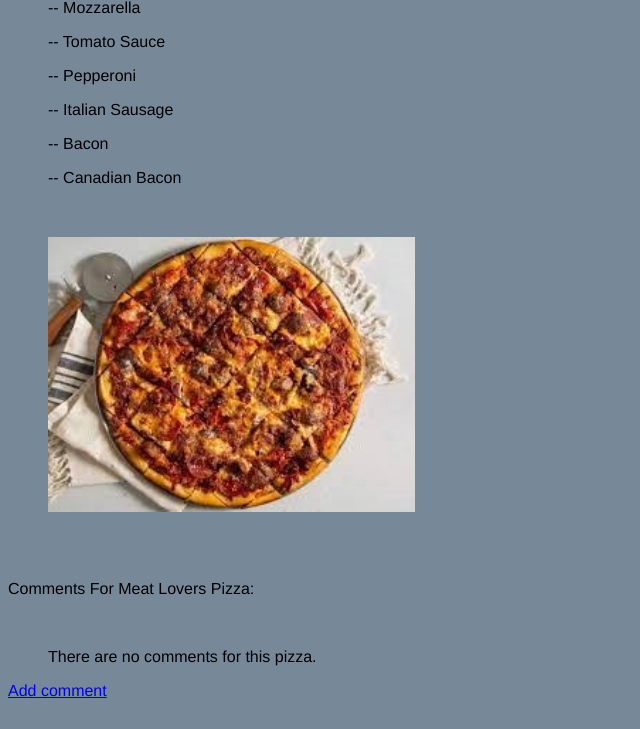
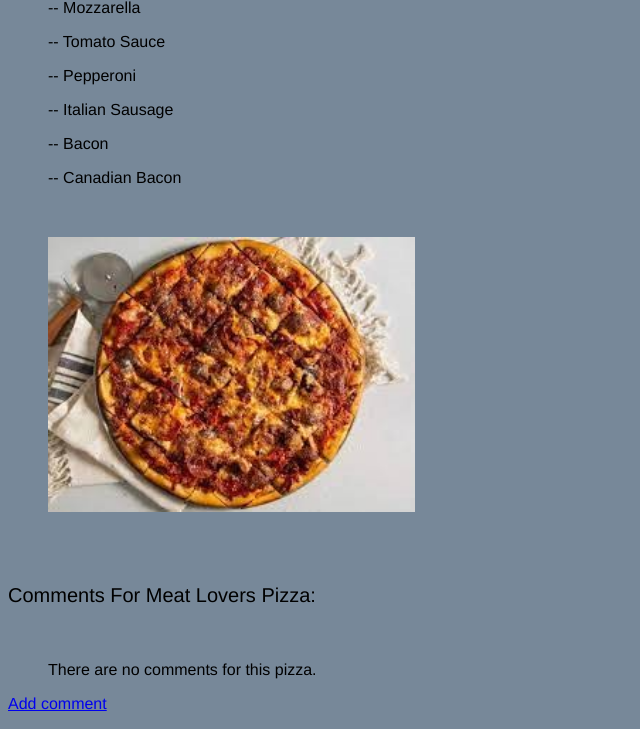
Before and after one commit to ueckerchar/pizzeria, a Django app: page /pizzas/1/ in a window 1280 px wide. Shown: the part 77-806 px from the top of the page, without its empty margins (0-640 px from the left). Before the commit the page ends 775 px from the top, so only its background shows below. Run offline with Django 3.2, Linux system fonts and the light colour scheme; data comes from the database, SQL or seed files in the repository.

Commit message:
Some fun new things

```diff
--- a/MainApp/models.py
+++ b/MainApp/models.py
@@ -6,14 +6,12 @@ class Pizza(models.Model):
     pizza_name = models.CharField(max_length=50)
     date_added = models.DateTimeField(auto_now_add=True)
 
-
     def __str__(self):
         return self.pizza_name
 
 class Topping(models.Model):
     pizza = models.ForeignKey(Pizza, on_delete=models.CASCADE)
     topping_name = models.CharField(max_length=50)
-
 
     def __str__(self):
         return self.topping_name
--- a/MainApp/templates/MainApp/index.html
+++ b/MainApp/templates/MainApp/index.html
@@ -8,7 +8,7 @@
 
 <h1><p>CSU Pizza</p></h1>
 
-<p> Char is the name, pizza is the game. Come by for a delicious pizza pie today! </p>
+<p> Char is the name, pizza is the game. For years, we have been providing our local community with a means to be merry with one another. Come by for a delicious pizza pie today!</p>
 
 <img src="{% static 'IMG_3910x.JPG' %}" style="max-height:450px">
 
--- a/MainApp/templates/MainApp/pizza.html
+++ b/MainApp/templates/MainApp/pizza.html
@@ -24,7 +24,7 @@
     </ul>
 
     <br><br>
-    <p>Comments For {{pizza}} Pizza:</p>
+    <p style= "font-size:20px">Comments For {{pizza}} Pizza:</p>
     <br>
     <ul>
         {% for c in addcomment %}
--- a/MainApp/views.py
+++ b/MainApp/views.py
@@ -17,8 +17,8 @@ def pizza(request, pizza_id):
     p = Pizza.objects.get(id=pizza_id)
     toppings = Topping.objects.filter(pizza=p)
     addcomment = Comment.objects.filter(pizza=pizza_id)
+    image = Image.objects.filter(pizza=pizza_id)
 
-    image = Image.objects.filter(pizza=pizza_id)
     context = {'pizza':p, 'toppings':toppings, 'addcomment':addcomment, 'image':image}
     return render(request, 'MainApp/pizza.html', context)
 
@@ -32,6 +32,7 @@ def comment(request, pizza_id):
             comment=form.save(commit=False)
             comment.pizza = pizza
             comment.save()
+
             return redirect('MainApp:pizza',pizza_id=pizza_id)
 
     context = {'form':form,'pizza':pizza}
```
